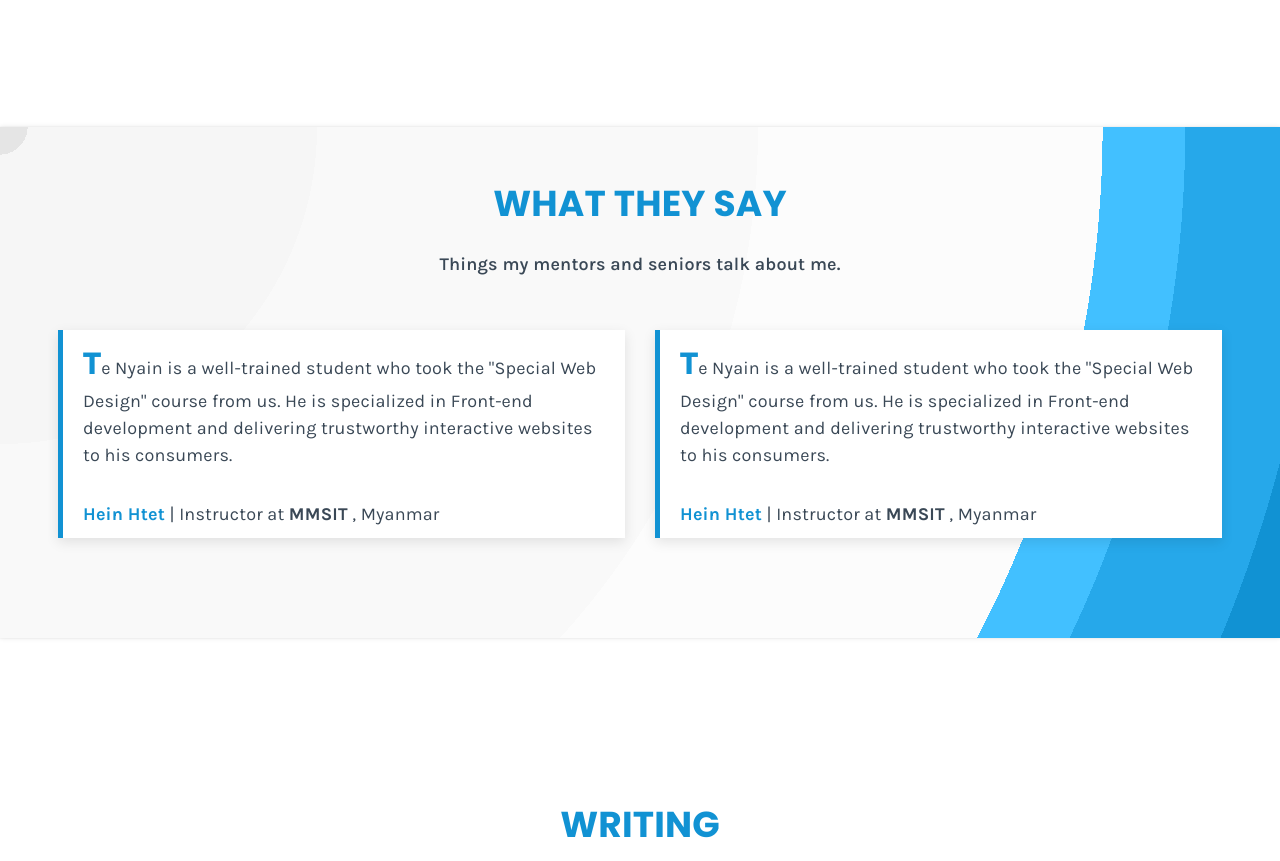
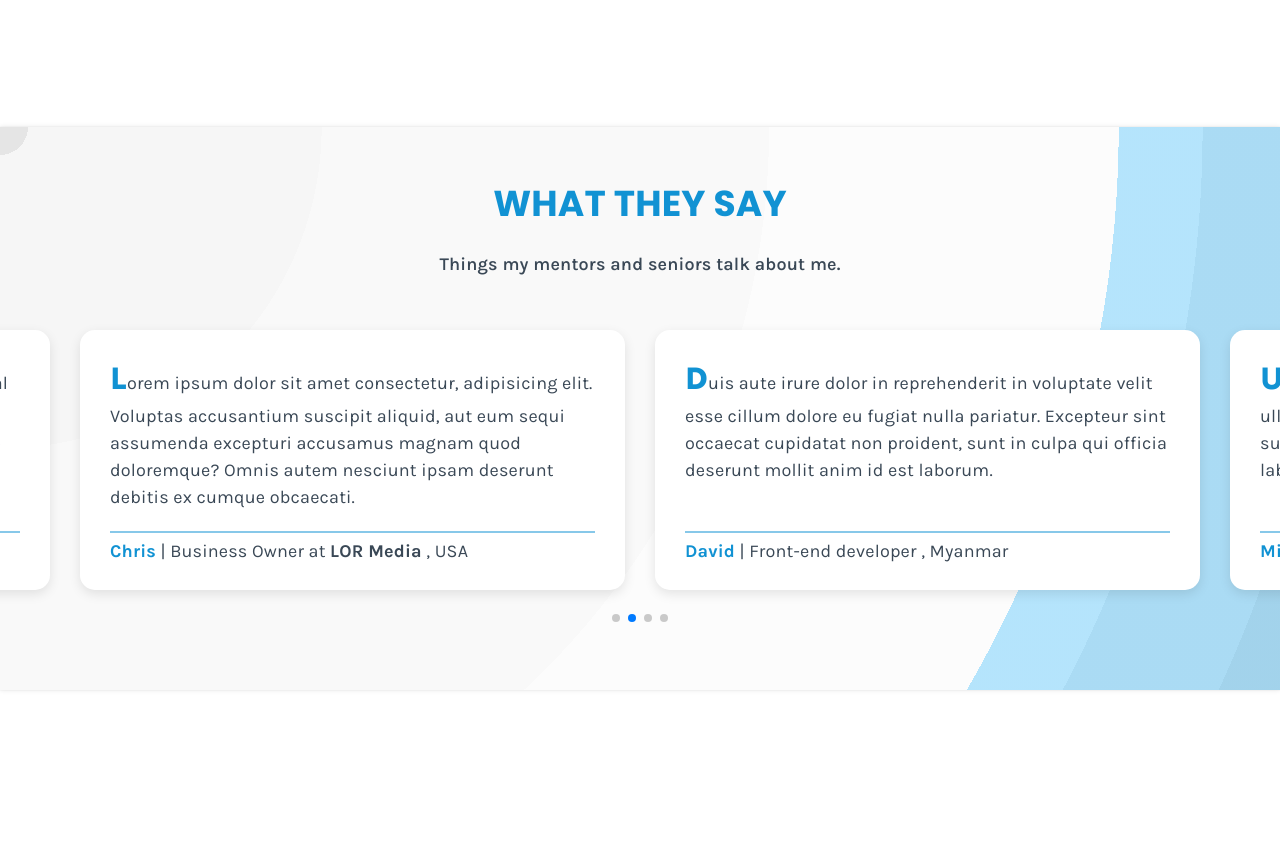
Before and after one commit to T-N9/tn-porfolio-frontend, a React (Create React App) app: page /about in a window 1280 px wide. Shown: the part 3260-4121 px from the top of the page. Built offline with nearby package versions, Linux system fonts and the light colour scheme.

Commit message:
[Testimonial] Design Updated

```diff
--- a/src/components/Testimonials/_Testimonials.scss
+++ b/src/components/Testimonials/_Testimonials.scss
@@ -10,7 +10,7 @@
   position: relative;
 
   .background_div {
-    background-attachment: fixed;
+    // background-attachment: fixed;
     padding: 50px 0;
     background-image: radial-gradient(
       circle at top left,
@@ -22,12 +22,12 @@
       #F9F9F9 55%,
       #FCFCFC 55%,
       #FCFCFC 80%,
-      #42C0FF 80%,
-      #42C0FF 86%,
-      #26A8EA 86%,
-      #26A8EA 96%,
-      #1192D3 96%,
-      #1192D3 100%
+      #42C0FF60 80%,
+      #42C0FF60 86%,
+      #26A8EA60 86%,
+      #26A8EA60 96%,
+      #1192D360 96%,
+      #1192D360 100%
     );
   }
 
@@ -68,8 +68,13 @@
     overflow: visible;
 
     .swiper {
-      padding: 20px 10px !important;
+      padding: 20px 5rem !important;
       padding-bottom: 50px !important;
+
+      @include m-breakpoint-down(small) {
+        padding: 20px 1rem !important;
+        padding-bottom: 50px !important;
+      }
     }
 
     .card {
@@ -77,9 +82,14 @@
       user-select: none;
       pointer-events: none;
       box-shadow: rgba(0, 0, 0, 0.1) 0px 4px 12px;
-      border-left: 5px solid $primary-color;
-      padding: 10px 20px;
+      // border-left: 5px solid $primary-color;
+      padding: 25px 30px;
+      border-radius: 15px;
       height: 100%;
+      display: flex;
+      flex-direction: column;
+      justify-content: space-between;
+      gap: 20px;
       // min-width: 500px;
       .saying {
         &::first-letter {
@@ -94,7 +104,9 @@
       }
 
       .info {
-        margin-top: 2rem;
+        border-top : 2px solid rgba($primary-color, 0.5) ;
+        padding-top: 5px;
+        // margin-top: 2rem;
       }
     }
   }
@@ -115,23 +127,26 @@
         #414D59 55%,
         #4E5D6C 55%,
         #4E5D6C 80%,
-        #83FFDA 80%,
-        #83FFDA 86%,
-        #64E9C2 86%,
-        #64E9C2 96%,
-        #2FE0AC 96%,
-        #2FE0AC 100%
+        #83FFDA60 80%,
+        #83FFDA60 86%,
+        #64E9C260 86%,
+        #64E9C260 96%,
+        #2FE0AC60 96%,
+        #2FE0AC60 100%
       );
     }
     .card_wrapper {
       .card {
-        border-left: 5px solid $accent-color;
-        background-color: $dark-color;
+        background-color: #4d5a68;
         .saying {
           &::first-letter {
             color: $accent-color;
           }
         }
+
+        .info {
+          border-top : 2px solid rgba($accent-color, 0.5) ;
+        }
       }
     }
   }
--- a/src/components/Testimonials/index.js
+++ b/src/components/Testimonials/index.js
@@ -19,15 +19,37 @@ const data = [
     position: "Instructor",
     company: "MMSIT",
     saying:
-      "Te Nyain is a well-trained student who took the \"Special Web Design\" course from us. He is specialized in Front-end development and delivering trustworthy interactive websites to his consumers.",
-  }
+      'Te Nyain is a well-trained student who took the "Special Web Design" course from us. He is specialized in Front-end development and delivering trustworthy interactive websites to his consumers.',
+  },
+  {
+    name: "Chris",
+    company: "LOR Media",
+    country: "USA",
+    position: "Business Owner",
+    saying:
+      "Lorem ipsum dolor sit amet consectetur, adipisicing elit. Voluptas accusantium suscipit aliquid, aut eum sequi assumenda excepturi accusamus magnam quod doloremque? Omnis autem nesciunt ipsam deserunt debitis ex cumque obcaecati.",
+  },
+  {
+    name: "David",
+    country: "Myanmar",
+    position: "Front-end developer",
+    saying:
+      "Duis aute irure dolor in reprehenderit in voluptate velit esse cillum dolore eu fugiat nulla pariatur. Excepteur sint occaecat cupidatat non proident, sunt in culpa qui officia deserunt mollit anim id est laborum.",
+  },
+  {
+    name: "Michael",
+    country: "Japan",
+    position: "Senior Programmer",
+    saying:
+      "Ut enim ad minim veniam, quis nostrud exercitation ullamco laboris nisi ut aliquip ex ea commodo consequat. sunt in culpa qui officia deserunt mollit anim id est laborum.",
+  },
 ];
 
 const Testimonials = () => {
   return (
     <section className="testimonials">
       <div className="background_div">
-        <div className="container_sm">
+        <div className="">
           <h1 className="title_text text_center">What they say</h1>
           <p className="text_center desc_text">
             Things my mentors and seniors talk about me.
@@ -44,20 +66,17 @@ const Testimonials = () => {
                 disableOnInteraction: false,
               }}
               loop={true}
-              modules={[FreeMode, Pagination, Autoplay]}
+              modules={[FreeMode, Pagination , Autoplay]}
               className="mySwiper"
               breakpoints={{
                 640: {
                   slidesPerView: 1,
-
                 },
                 768: {
                   slidesPerView: 1,
-
                 },
                 1024: {
                   slidesPerView: 2,
-
                 },
               }}
             >
```
